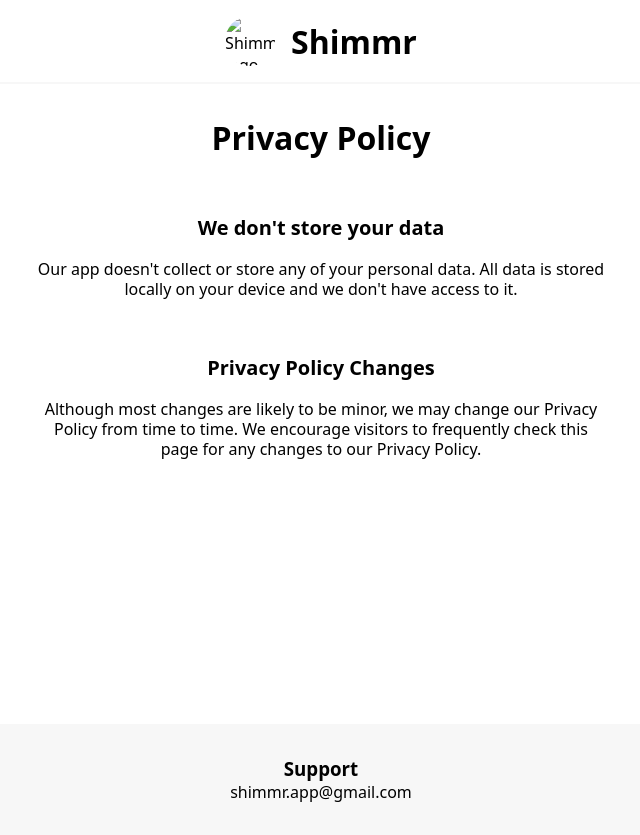
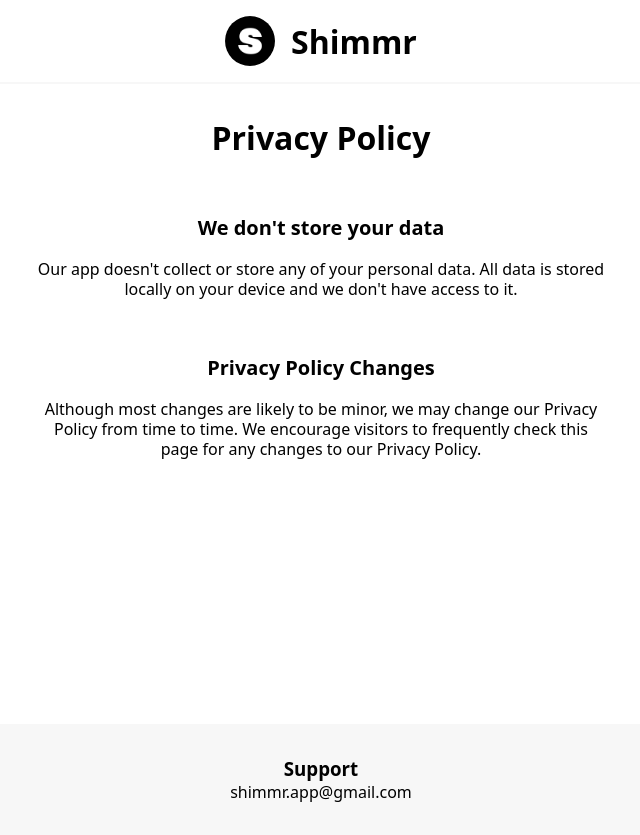
Before and after one commit to TheBoringBOT/tones-app-site, a plain HTML site: page index.html in a window 1280 px wide. Shown: the whole page, without its empty margins (319-959 px from the left). Drawn offline with Linux system fonts and the light colour scheme.

Commit message:
Update index.html

```diff
--- a/index.html
+++ b/index.html
@@ -8,7 +8,7 @@
   </head>
   <body>
     <header>
-      <img src="assets/Vector.png" class="logo" alt="Shimmr logo" />
+      <img src="Vector.png" class="logo" alt="Shimmr logo" />
       <h1>Shimmr</h1>
     </header>
     <main style="min-height: 80vh">
```
